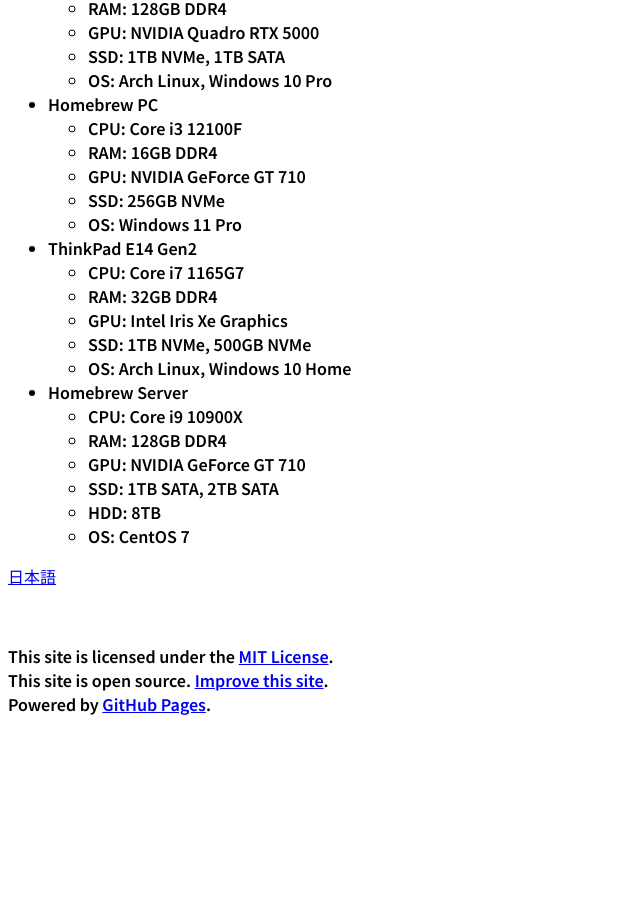
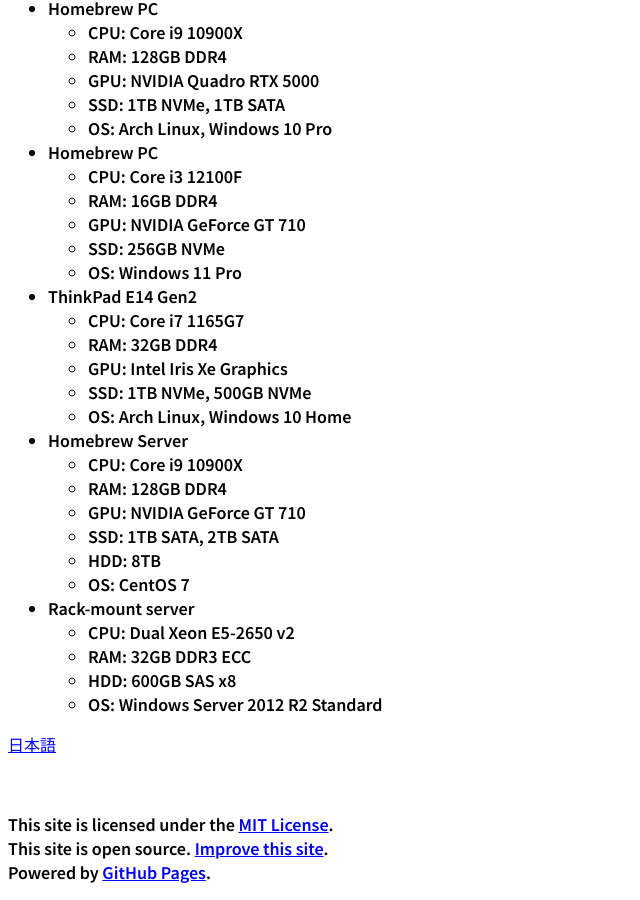
Before and after one commit to t-sasaki915/t-sasaki-net, a Jekyll site: the page built from docs/english.md, in a window 1280 px wide and 900 px high, scrolled down 1925 px. Shown: the whole window, without its empty margins (0-640 px from the left). Built offline with Jekyll 4.4.1, drawn with Linux system fonts in a browser that asks for light colours; Markdown is read by kramdown in place of the engine named in the settings; before the commit the page ends 2657 px from its top, so only the background shows below that; some of the changed text lies outside the part shown.

Commit message:
Update english.md

```diff
--- a/docs/english.md
+++ b/docs/english.md
@@ -42,8 +42,10 @@
   - i3wm
   - vim
   - rxvt-unicode
+- CPU
+  - Intel Core
+  - Intel Xeon
 - Other
-  - Intel
   - Budgie
 
 #### Skills
@@ -101,6 +103,11 @@
   - SSD: 1TB SATA, 2TB SATA
   - HDD: 8TB
   - OS: CentOS 7
+- Rack-mount server
+  - CPU: Dual Xeon E5-2650 v2
+  - RAM: 32GB DDR3 ECC
+  - HDD: 600GB SAS x8
+  - OS: Windows Server 2012 R2 Standard
 <br>
 
 [日本語](/)
```
